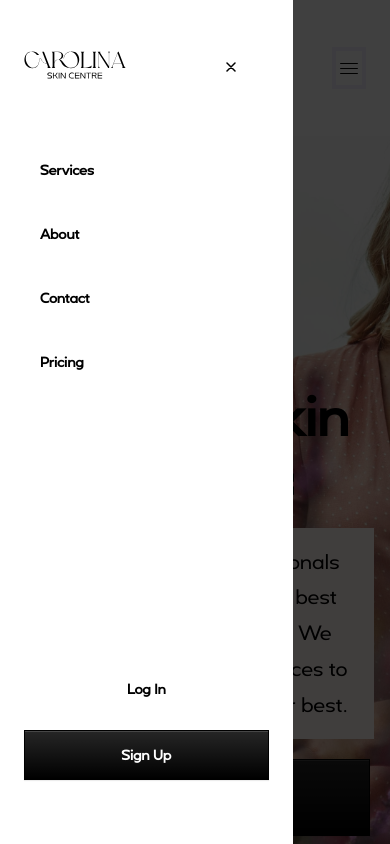
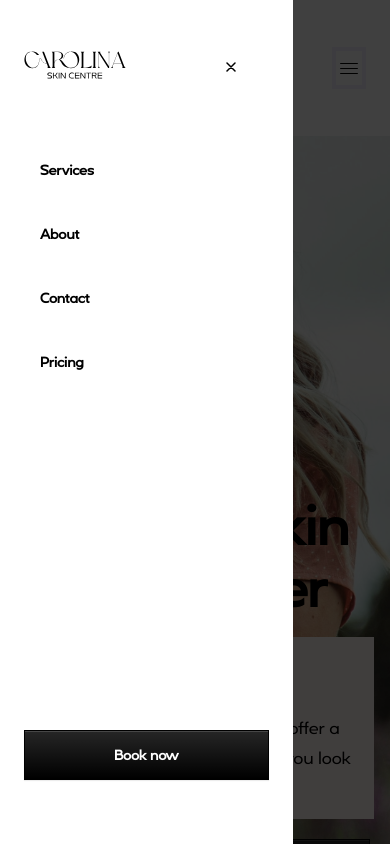
Before and after one commit to tulio-salvatierra/csc, a React (Create React App) app: page / in a window 390 px wide. Both pictures are taken after a click on the button 349 px from the left and 67 px from the top of the page. Shown: the top 844 px of the page. Built offline with nearby package versions, Linux system fonts and the light colour scheme.

Commit message:
fixed hero image position on mobile

```diff
--- a/src/App.css
+++ b/src/App.css
@@ -24,6 +24,8 @@ h1 {
 
 .header-bg {
   background-image: url("../src/assets/images/bg.jpeg");
+  background-size: cover;
+  background-position: center;
 }
 @media (max-width: 768px) {
   .header-bg {
@@ -45,6 +47,11 @@ h1 {
   color: #fff;
   justify-content: end;
   align-items: center;
+}
+@media (max-width: 768px) {
+  .bg-hero {
+    background-position: right;
+  }
 }
 
 .header {
--- a/src/components/Header/Header.jsx
+++ b/src/components/Header/Header.jsx
@@ -102,16 +102,10 @@ function Header() {
             <div className="mt-auto">
               <div className="py-6">
                 <a
-                  className="btn w-100 mb-4"
-                  href="https://online-booking.salonbiz.com/olb/!page.widget_start?wbid=c1185t201404101626pu568R8C68u8RJ4Pz98Mr&theme=651&p_mobile=y&p_start=1"
-                >
-                  Log In
-                </a>
-                <a
                   className="btn btn-dark w-100"
                   href="https://online-booking.salonbiz.com/olb/!page.widget_start?wbid=c1185t201404101626pu568R8C68u8RJ4Pz98Mr&theme=651&p_mobile=y&p_start=1"
                 >
-                  Sign Up
+                  Book now
                 </a>
               </div>
             </div>
--- a/src/components/Hero/Hero.jsx
+++ b/src/components/Hero/Hero.jsx
@@ -3,13 +3,13 @@ import "../../App.css";
 function Hero() {
   return (
     <>
-      <div className="bg-hero d-flex flex-column flex-lg-row">
+      <div className="bg-hero d-flex flex-column flex-lg-row mt-20">
         <div className="container-xl">
           <div className="col-12 col-lg-6 p-2">
             <h1 className="display-1 fw-bolder w-100">
-              Premier Skin Care Clinic
+              Premier Skin Care Center
             </h1>
-            <p className="fs-3  w-100 bg-danger-light m-1 p-4">
+            <p className="fs-5  w-100 bg-danger-light m-1 p-4">
               We are a team of professionals dedicated to providing the best
               possible care for your skin. We offer a wide range of services to
               help you look and feel your best.
```
